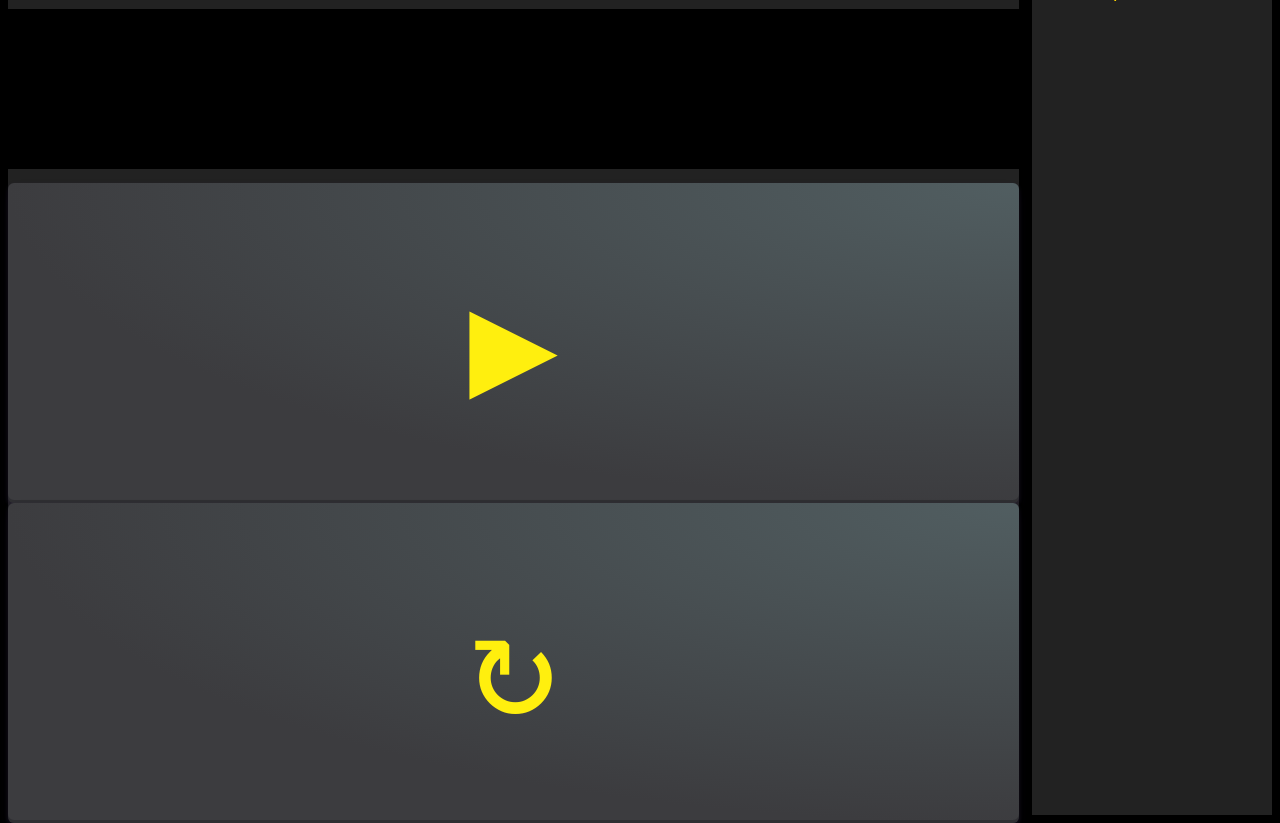
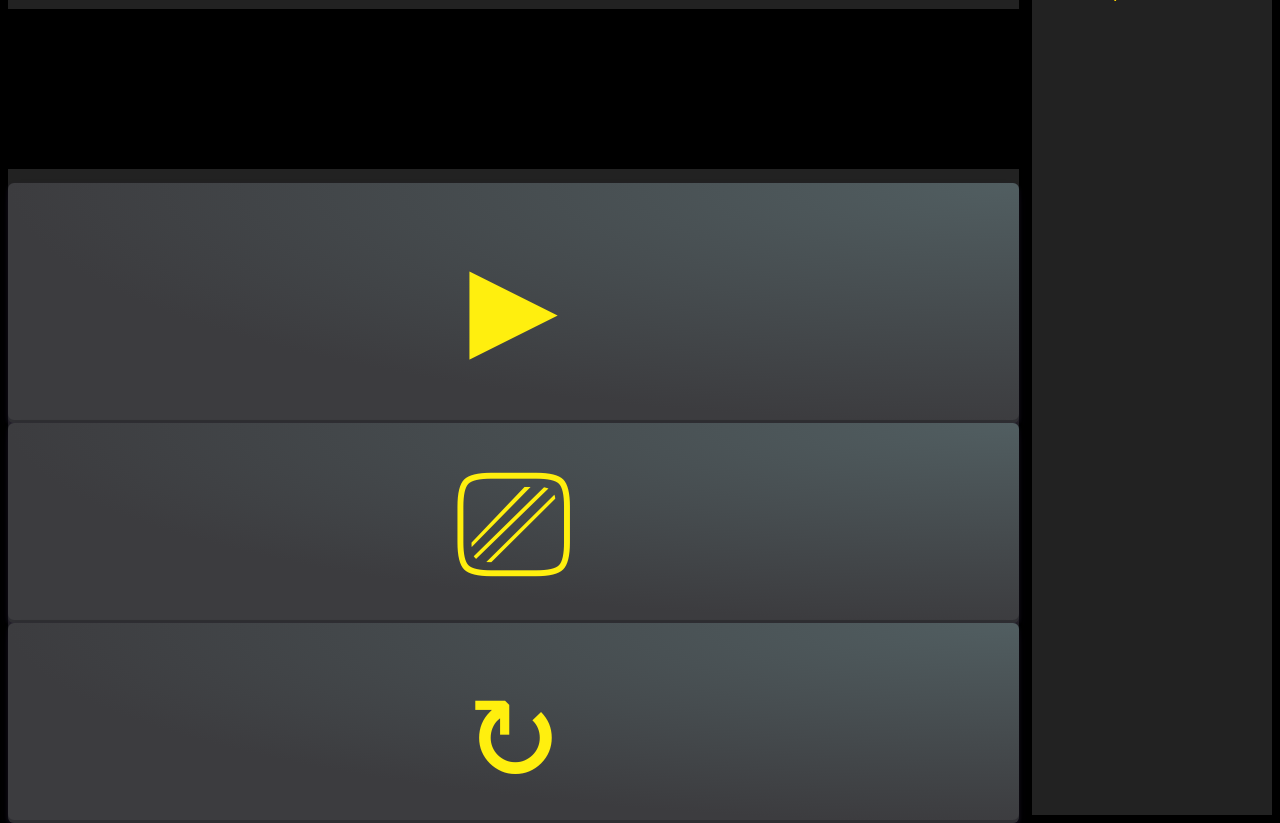
Before and after one commit to nospacers/voice_chat_app, a Flask app: page / in a window 1280 px wide. Shown: the part 33-856 px from the top of the page. Run offline with Flask 2, Linux system fonts and the light colour scheme.

Commit message:
Made updates to interface
Some updates to interface, added ability to remember last response after page reload and ability to reset convo.

```diff
--- a/static/app.js
+++ b/static/app.js
@@ -1,24 +1,35 @@
 const synth = window.speechSynthesis;
 const responseContainer = document.getElementById("response");
 const btnenable = document.getElementById("btn-enable");
+const btnclear = document.getElementById("btn-clear");
 const recognition = new webkitSpeechRecognition() || new SpeechRecognition();
 const grammar = '#JSGF V1.0; grammar phrases; public <phrase> = please save the response | do something else;'
 const speechRecognitionList = new webkitSpeechGrammarList();
 speechRecognitionList.addFromString(grammar, 1);
-let finalTranscript = "You: ";
+if(localStorage.getItem('AI')){
+    var localS = localStorage.getItem('AI');
+}
+else {
+    var localS = '';
+}
+var localS = localStorage.getItem('AI');
+let finalTranscript = "Prompt: " + localS + "You: ";
 let recogstatus = 0;
 let selectedVoice = 0;
 let aiResponse = "";
 let aiVoice = "";
+//localStorage.setItem('AI', '');
+console.log(localS);
 
 recognition.grammars = speechRecognitionList;
 recognition.interimResults = false;
 recognition.maxAlternatives = 10;
-recognition.continuous = true;
+recognition.continuous = false;
 recognition.autoGainControl = true;
 recognition.noiseSuppression = true;
 
 btnenable.addEventListener("click", enableSpeech);
+btnclear.addEventListener("click", clearCache);
 
 populateVoiceList();
 if (typeof speechSynthesis !== "undefined" && speechSynthesis.onvoiceschanged !== undefined) {
@@ -102,11 +113,11 @@ function aiSpeak(value) {
         console.log("Speech Recognition Disabled for Speech Synthesis");
         disableSpeech();
     }, "2000")
+    localStorage.setItem('AI', value);
 }
 
 function writeToFile(textToWrite){
     let response = textToWrite;
-    localStorage.setItem("AI Response", response);
     document.getElementById("responseP").innerHTML = document.getElementById("responseP").innerHTML + "<b>AIResp:</b>&nbsp;" + response + "<br><br>";
     //alert(response);
 }
@@ -175,4 +186,8 @@ function populateVoiceList() {
     }
 }
 
+function clearCache(){
+    localStorage.setItem('AI', '');
+}
+
 setInterval("checkSpeech()", 1000);
--- a/templates/index.html
+++ b/templates/index.html
@@ -11,8 +11,9 @@
 <div id="container" class="responseBx" style="width: 80%; height: 100vh; float: left;">
   <div><select id="voiceSelect" class="spec" onchange="selectVoices()" style="width: 100%;"></select></div>
   <p id="status" class="mn-font" style="height: 20vh; background-color: #000000;"></p>
-  <button id="btn-enable" class="button-29" style="width: 100%; height: 40vh;">&#9654;</button>
-  <button id="btn-reset" class="button-29" style="width: 100%; height: 40vh;" onclick="location.reload()"><span class="flip-text">&#8634;</span></button>
+  <button id="btn-enable" class="button-29" style="width: 100%; height: 30vh;" title="Enable Speech Recognition">&#9654;</button>
+  <button id="btn-clear" class="button-29" style="width: 100%; height: 25vh;" title="Reset Conversation">&#9114;</button>
+  <button id="btn-reset" class="button-29" style="width: 100%; height: 25vh;" title="Reload Page" onclick="location.reload()"><span class="flip-text">&#8634;</span></button>
   <div id="response"></div>
 </div>
 <div id="reponseBox" class="responseBx" style="width: 19%; height: 105vh; float: right; font-family: arial; font-size: 8pt; color: #ffd500;"><h3 style="padding-left: 10px;">Saved AI Reponses</h3><br><p id="responseP" style="padding-left: 10px;"></p></div>
```
